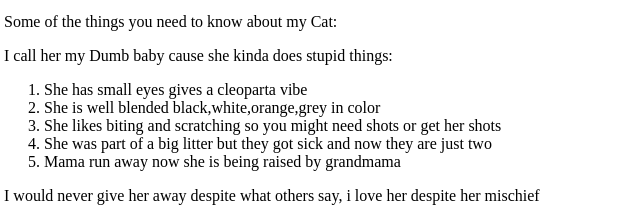
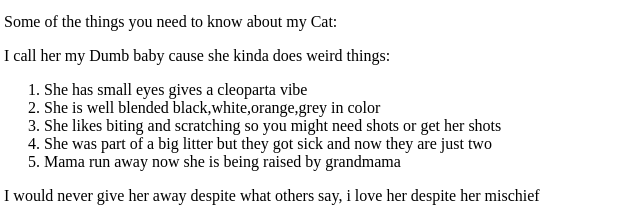
Before and after one commit to Wanguifiona/Pet-website-, a plain HTML site: page index.html in a window 1280 px wide. Shown: the part 182-399 px from the top of the page, 4-644 px from the left. Drawn offline with Linux system fonts and the light colour scheme.

Commit message:
add changes to paragraphs

```diff
--- a/my-pet-webpage.html
+++ b/index.html
@@ -11,7 +11,7 @@
     <p>Welcome to my <strong>Cats webpage</strong>!</p>
 
     <p>Some of the things you need to know about my Cat:</p>
-    <p>I call her my Dumb baby cause she kinda does stupid things:</p>
+    <p>I call her my Dumb baby cause she kinda does weird things:</p>
     <ol>
       <li>She has small eyes gives a cleoparta vibe</li>
       <li>She is well blended black,white,orange,grey in color</li>
```
